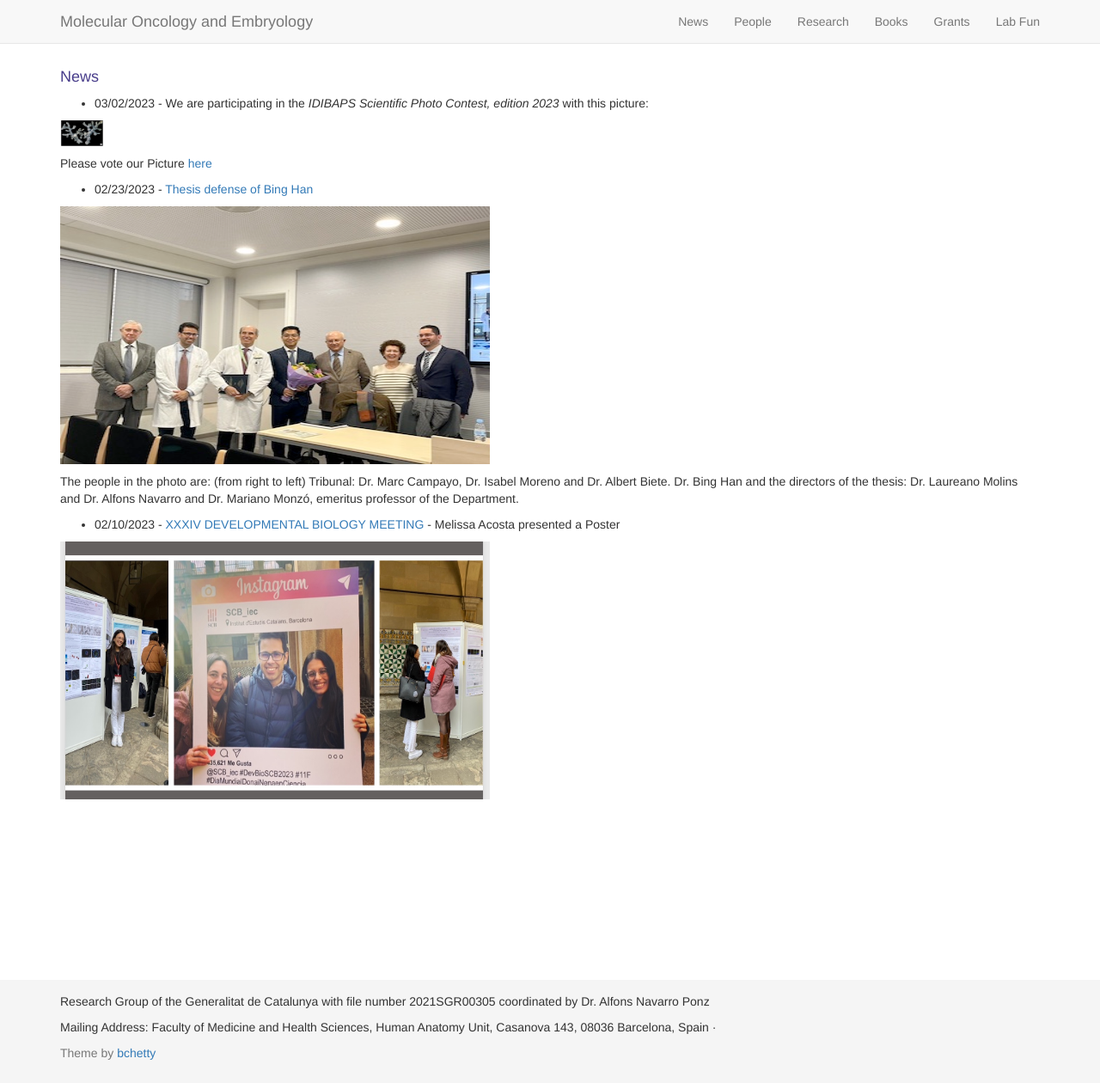
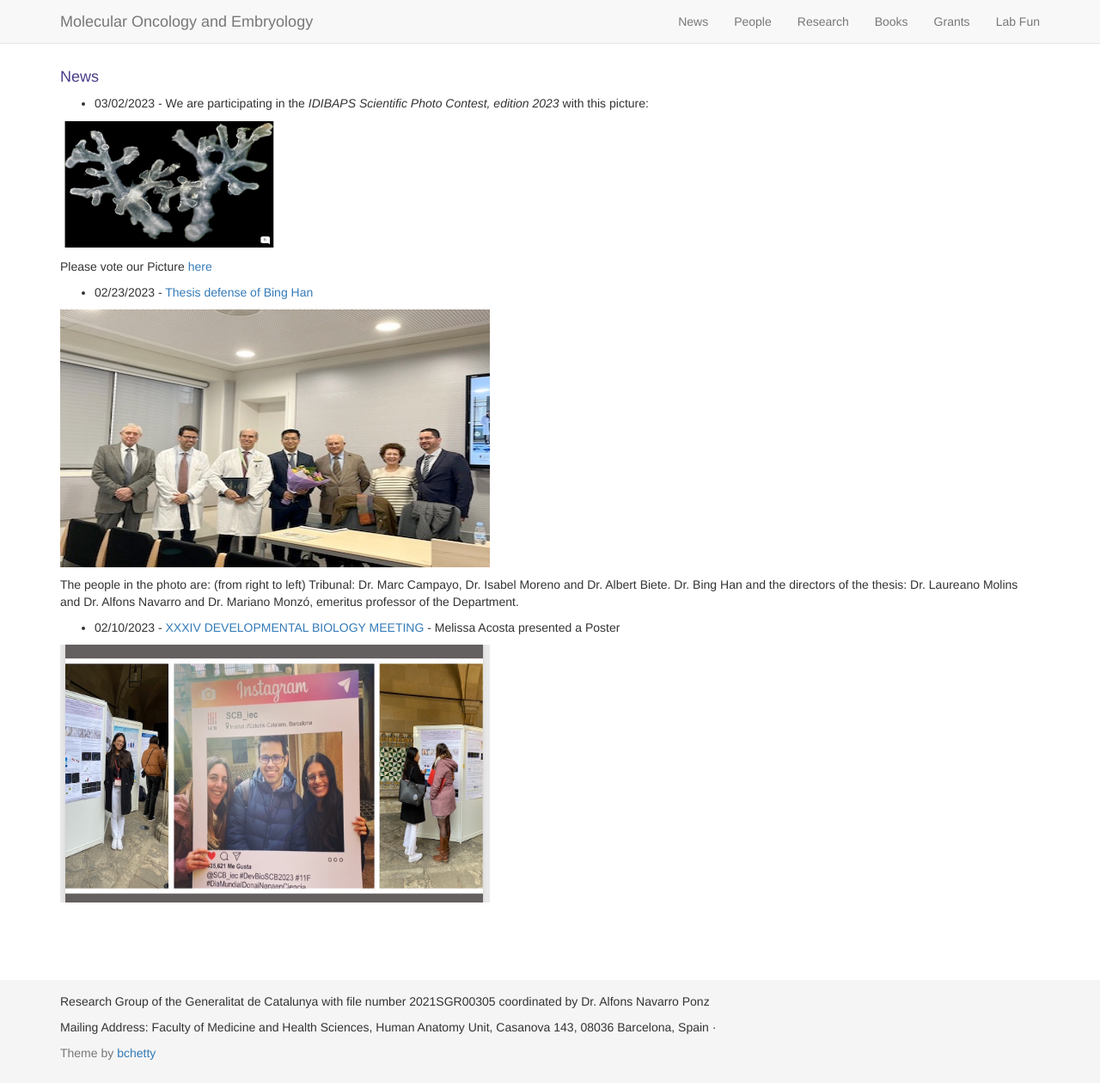
Before and after one commit to AlfonsNavarro/lab, a Jekyll site: the page built from pages/news.md, in a window 1280 px wide and 1260 px high. Shown: the whole window at 86% size. Built offline with Jekyll 4.4.1, drawn with Linux system fonts in a browser that asks for light colours; nearby versions of some CDN libraries.

Commit message:
update in news

```diff
--- a/pages/news.md
+++ b/pages/news.md
@@ -8,7 +8,7 @@ title: News
 - 03/02/2023 - We are participating in the *IDIBAPS Scientific Photo Contest, edition 2023* with this picture:
 
 <p>
-<img data-u="image" src="../assets/img/arbol_vida.png" alt="arbo vida" width="50" height="30"/>
+<img data-u="image" src="../assets/img/arbol_vida.png" alt="arbo vida" width="250" height="150"/>
 </p>
 
 Please vote our Picture [here](https://photos.google.com/share/AF1QipPfFjb-HJX0ecIZARWrnAOSehKI4lGiClxSQuOCmxi40G9eKDLu-8ajyHQbZ9_Mrg?pli=1&key=cTJpa1hfbDc5VWJxeUtqYW1ZYXczVnJzLUtCS1R3)
```
